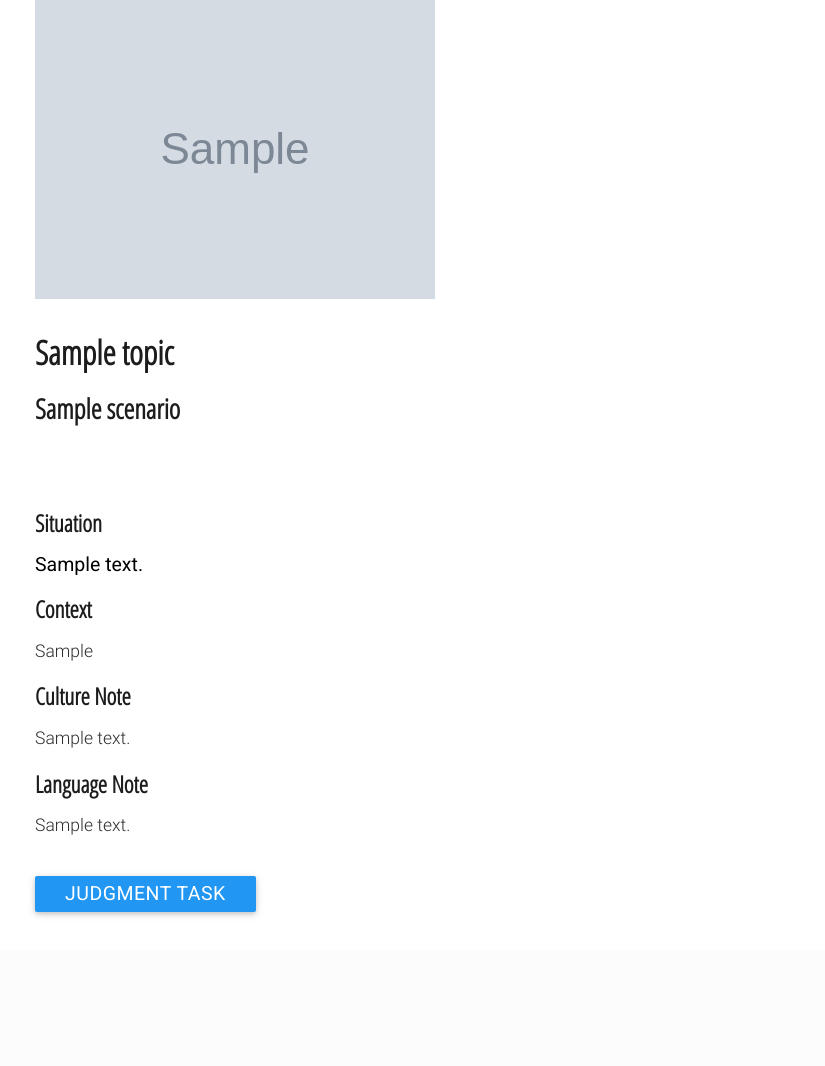
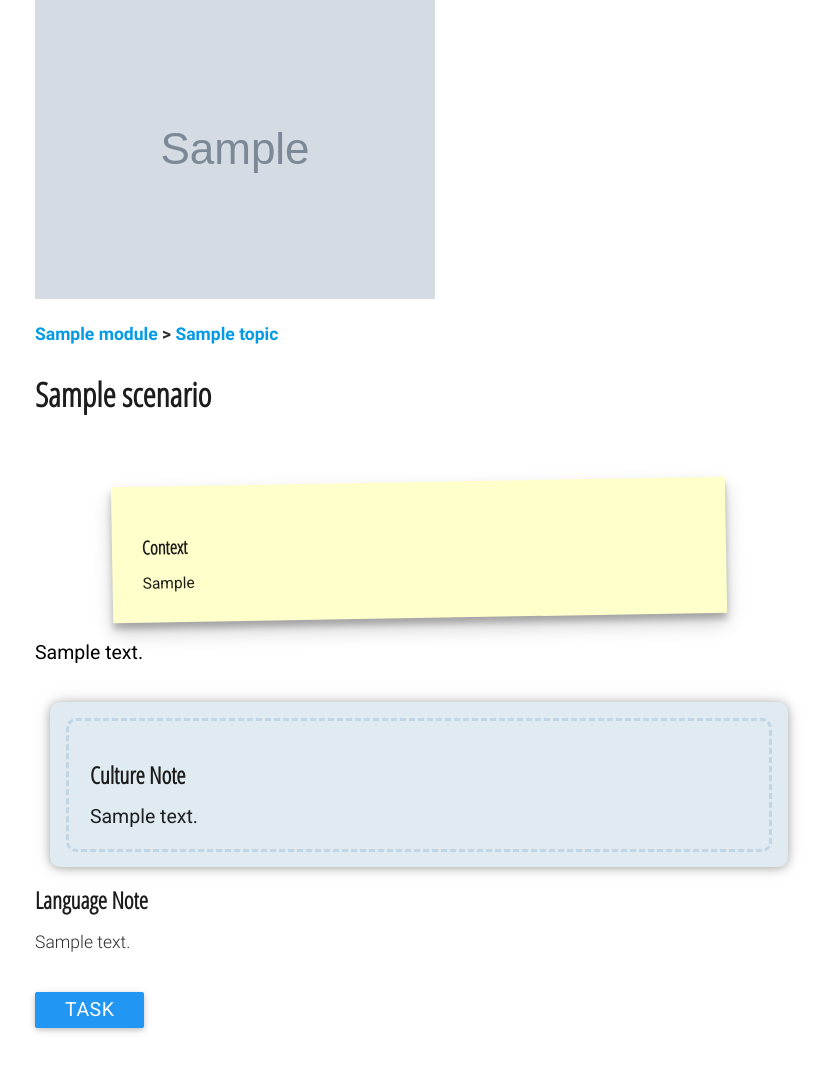
Before and after one commit to aitor-alvarez/culture, a Django app: template templates/culture_content/scenario.html in a window 1280 px wide. Shown: the part 80-1146 px from the top of the page, without its empty margins (221-1046 px from the left). Before the commit the page ends 996 px from the top, so only its background shows below. Run offline with Django 3.2, Linux system fonts and the light colour scheme; the template is opened without the code that fills it: most values are stand-ins (such as "Sample title", 1, 10 or a date in 2020); grey boxes marked "Sample" are stand-in pictures.

Commit message:
changes content distribution

```diff
--- a/static/assets/js/create_slider.js
+++ b/static/assets/js/create_slider.js
@@ -21,7 +21,6 @@ function create_slider(item){
             $('.' + class2).attr('id', item[2]);
             var s1 = document.getElementById(item[0]);
             var s2 = document.getElementById(item[2]);
-
 
 
         noUiSlider.create(s1, {
--- a/templates/culture_content/scenario.html
+++ b/templates/culture_content/scenario.html
@@ -5,25 +5,38 @@
     <div class="section scrollspy">
     <div class="container">
        <img src='/static/culture/media/{{ module.image_for_topics }}' class="responsive-img">
-        <h1>{{ topic }}</h1>
-        <h2><strong>{{ scenario.name }}</strong></h2>
+        <p>
+            <a href="{% url 'home' %}mod/{{ module.language }}/">{{ module }}</a><strong> > </strong><a href="{% url 'home' %}top/{{ topic.id }}">{{ topic.name }}</a>
+        </p>
+        <h1>{{ scenario.name }}</h1>
         <a class="waves-effect blue btn" id="desbutton">Situation</a>
+        <a class="waves-effect blue btn" id="hidebutton">Hide situation</a>
         <br>
         <br>
     <div  id="description">
                 <div class="row valign-wrapper">
                     <div class="col s12">
-                        <h3>Situation</h3>
-                        <span class="black-text">{{ scenario.description|safe }}</span>
                         {% if not scenario.context_after_feedback|yesno:"no" or scenario.context_before_and_after_feedback|yesno:"yes" %}
-
-                             <h3>Context</h3>
-                                <p>{{ scenario.initial_information|safe  }}</p>
+                                <div style="position: relative; margin: 0 auto; font-size: 80%; background-color: rgba(255,255,204,1); padding: 2rem; max-width: 80%; box-shadow: 0 10px 20px rgba(0,0,0,0.19), 0 6px 6px rgba(0,0,0,0.23); transform: rotate(-1deg);">
+                                        <h3>Context</h3>
+                                        {{ scenario.initial_information|safe  }}
+                                </div>
 
                         {% endif %}
+                        <BR>
+                        <div id="situation">
+                            <span class="black-text">{{ scenario.description|safe }}</span>
+                        </div>
+                        <BR>
+
                         {% if scenario.culture_note and not scenario.culture_note_after_feedback or scenario.culture_note_before_and_after_feedback|yesno:"yes"  %}
+                                <div style="background-color:rgba(223,234, 241,1); margin: 2%; padding: 2%; border-radius: 10px; box-shadow: 0 1px 10px rgba(0, 0, 0, 0.3), 0 0 20px rgba(0, 0, 0, 0.1);">
+                                <div style="padding: 3%; border: 3px dashed rgba(192,214,228,1); border-radius: 10px; margin: 0 auto;">
                                     <h3>Culture Note</h3>
-                                <p>{{ scenario.culture_note|safe  }}</p>
+                                        {{ scenario.culture_note|safe  }}
+                                </div>
+                                </div>
+
                         {% endif %}
                         {% if scenario.language_note and not scenario.language_note_after_feedback  or scenario.language_note_before_and_after_feedback|yesno:"yes"  %}
 
@@ -48,7 +61,7 @@
                                          <input type="range"  min="0" max="5" step="0.1"/>
                                         </p>
                                         <br>
-                                        </li>
+                                    </li>
                                 {% endfor %}
                             </ul>
                          </div>
@@ -58,17 +71,16 @@
      <br>
      <br>
     </div>
-    <a class="waves-effect blue btn" id="judgbutton">Judgment Task</a>
+    <a class="waves-effect blue btn" id="judgbutton">Task</a>
     </br>
     </br>
     <div id="feedback">
-        <h3>Situation</h3>
         <p class="instructions">{{ scenario.description|safe }}</p>
         <h3>Feedback</h3>
                     <div id="results">
 
                     </div>
-        <a href="#" class="waves-effect blue btn" id="next">Next</a>
+        <a class="blue btn" id="next">Next</a>
     </div>
     <div  id="feedback2">
 
@@ -91,7 +103,14 @@
                                 <p>{{ scenario.language_note|safe  }}</p>
 
                         {% endif %}
-                            <a id="next" href="{% url 'home' %}top/{{ topic.id }}">Explore other scenarios in topic {{ topic.name }}</a>
+                         {% if scenario.reflection_task  %}
+
+                                    <h3>Reflection task for "{{ scenario.name }}"</h3>
+                                <p>{{ scenario.reflection_task|safe  }}</p>
+
+                        {% endif %}
+
+                            <a id="next" href="{% url 'home' %}top/{{ topic.id }}">Other situations in topic "{{ topic.name }}"</a>
 
                 </div>
     </div>
@@ -117,44 +136,59 @@
 	        });
         $("#preloader").hide();
         $("#desbutton").hide();
+        $("#hidebutton").hide();
         $("#judgment").hide();
         $("#feedback").hide();
         $("#feedback2").hide();
         $("#feedback3").hide();
         $("#desbutton").click(function(){
-            $("#judgment").hide();
+
             $("#description").show();
             $("#desbutton").hide();
-            $("#judgbutton").show();
-            $("html, body").animate({ scrollTop: 0 }, "slow");
+            $("#hidebutton").show();
+            $("#judgbutton").hide();
+
         });
         $("#judgbutton").click(function(){
             $("#judgment").show();
             $("#description").hide();
             $("#judgbutton").hide();
             $("#desbutton").show();
-            $("html, body").animate({ scrollTop: 0 }, "slow");
+
+        });
+        $("#hidebutton").click(function(){
+            $("#description").hide();
+            $("#desbutton").show();
+            $("#hidebutton").hide();
         });
         $("#send").click(function(){
             $("#judgment").hide();
             $("#description").hide();
             $("#desbutton").hide();
             $("#judgbutton").hide();
-            var result = [];
+            var promises = [];
+            var ids=[];
             $( ".range-field" ).each(function() {
                         var id = $( this ).attr("data-id");
                         var response = $( this ).find('span').text();
+                        if (response=='11'){response=1.0}else if(response=='00'){response=0.0}else if(response=='22'){response=2.0}else if(response=='33'){response=3.0}else if(response=='44'){response=4.0}else if(response=='55'){response=5.0};
                         var eval = parseFloat(response).toFixed(1);
                         if (isNaN(eval)){
                             eval = 2.5;
                         };
-                var promise = saveResponse(id, eval);
-                promise.done(function (data) {
+                var chain = $.Deferred();
+                chain.resolve(promise=saveResponse(id, eval));
+                promises.push(promise);
+
+                promise.then(function (data) {
+                    //var jsonObject=[data.answer_id, [data.from, data.to], data.response_id, eval, data.content, data.feedback];
+                        //promises.push([data.answer_id, [data.from, data.to], data.response_id, eval, data.content, data.feedback]);
                     create_slider([data.answer_id, [data.from, data.to], data.response_id, eval, data.content, data.feedback]);
+
                 });
 
                 });
-
+            console.log(promises.length);
             $("#preloader").show().delay(1000).fadeOut(500);
             $("#feedback").fadeIn(1500);
 
```
Also changed, not shown: templates/culture_content/modules.html (+3 -4 lines), templates/culture_content/topics.html (+5 -5 lines).
